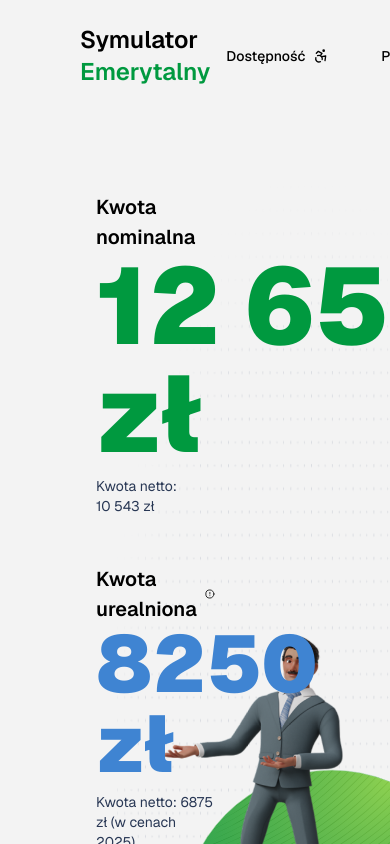
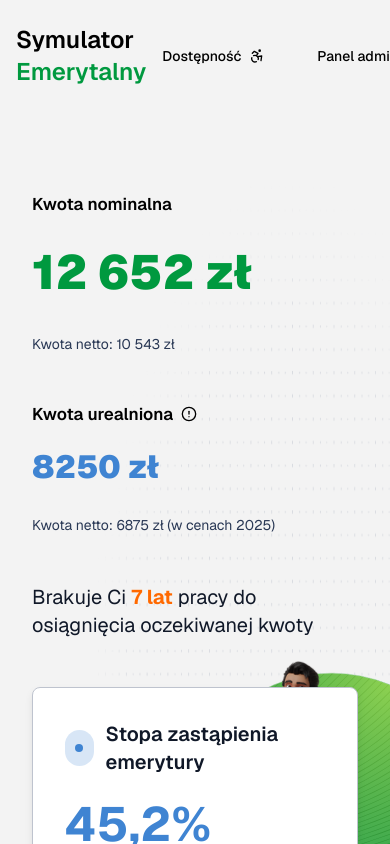
Before and after one commit to brazylijskiLuz/Web25, a Next.js app: page /results in a window 390 px wide. Shown: the top 844 px of the page. Built offline with nearby package versions, Linux system fonts and the light colour scheme.

Commit message:
feat: responsive

```diff
--- a/layout/avatar-background.tsx
+++ b/layout/avatar-background.tsx
@@ -1,8 +1,11 @@
 "use client";
+import React, { useEffect } from "react";
+import { useHideAvatarGraphics } from "@/hooks/useHideAvatarGraphics";
 import Image from "next/image";
 import { cva } from "class-variance-authority";
 import { cn } from "@/lib/utils";
 import useAvatar from "@/stores/useAvatar";
+import { useAvatarGraphics } from "@/stores/useAvatarGraphics";
 
 interface AvatarBackgroundProps {
   children?: React.ReactNode;
@@ -283,15 +286,29 @@ const getAssistantImagePath = (
 };
 
 export const AvatarBackground = ({ children }: AvatarBackgroundProps) => {
-  const avatar = useAvatar();
+  const { avatarSize, setAvatarSize, ...avatarRest } = useAvatar();
+  const { hidden } = useAvatarGraphics();
+
+  useEffect(() => {
+    const updateSize = () => {
+      const h = window.innerHeight;
+      const newSize = h < 600 ? "small" : h < 900 ? "medium" : "large";
+      if (newSize !== avatarSize) {
+        setAvatarSize(newSize as any);
+      }
+    };
+    updateSize();
+    window.addEventListener("resize", updateSize);
+    return () => window.removeEventListener("resize", updateSize);
+  }, [avatarSize, setAvatarSize]);
 
   return (
     <div>
       <div
         className={cn(
           patternVariants({
-            position: avatar.avatarPosition,
-            size: avatar.avatarSize,
+            position: avatarRest.avatarPosition,
+            size: avatarSize,
           })
         )}
       >
@@ -300,11 +317,13 @@ export const AvatarBackground = ({ children }: AvatarBackgroundProps) => {
 
       <div className="relative z-10 flex">{children}</div>
 
+      {!hidden && (
+        <>
           <div
             className={cn(
               circlePositionVariants({
-            position: avatar.avatarPosition,
-            size: avatar.avatarSize,
+                position: avatarRest.avatarPosition,
+                size: avatarSize,
               })
             )}
           >
@@ -319,19 +338,21 @@ export const AvatarBackground = ({ children }: AvatarBackgroundProps) => {
           <div
             className={cn(
               assistantVariants({
-            position: avatar.avatarPosition,
-            size: avatar.avatarSize,
+                position: avatarRest.avatarPosition,
+                size: avatarSize,
               })
             )}
           >
             <Image
-          src={getAssistantImagePath(avatar.avatarAssistant)}
+              src={getAssistantImagePath(avatarRest.avatarAssistant)}
               alt="assistant"
               fill
               style={{ objectFit: "contain" }}
               priority
             />
           </div>
+        </>
+      )}
     </div>
   );
 };
--- a/src/app/layout.tsx
+++ b/src/app/layout.tsx
@@ -31,7 +31,7 @@ export default function RootLayout({
   return (
     <html lang="pl">
       <body
-        className={`${geistSans.variable} ${geistMono.variable} font-sans antialiased px-20`}
+        className={`${geistSans.variable} ${geistMono.variable} font-sans antialiased px-4 lg:px-20`}
       >
         <AccessibilityProvider>
           <SkipLink />
--- a/src/app/page.tsx
+++ b/src/app/page.tsx
@@ -5,10 +5,12 @@ import { Title } from "@/components/onboarding/title";
 import { StaticChat } from "@/components/onboarding/static-chat";
 import useAvatar from "@/stores/useAvatar";
 import { useRouter } from "next/navigation";
+import { useHideAvatarGraphics } from "@/hooks/useHideAvatarGraphics";
 
 export default function Home() {
   const { setAvatarPosition, setAvatarAssistant, setAvatarSize } = useAvatar();
   const router = useRouter();
+  useHideAvatarGraphics(450, true);
   const [isHidden, setIsHidden] = useState(false);
   const [showNewContent, setShowNewContent] = useState(false);
   const [animationFinished, setAnimationFinished] = useState(false);
--- a/src/app/results/page.tsx
+++ b/src/app/results/page.tsx
@@ -2,6 +2,7 @@
 import { AlertCircle } from "lucide-react";
 import useAvatar from "@/stores/useAvatar";
 import { useEffect } from "react";
+import { useHideAvatarGraphics } from "@/hooks/useHideAvatarGraphics";
 
 interface ScenariuszDluzszejPracy {
   dodatkowe_lata: number;
@@ -64,6 +65,8 @@ const formatDecimal = (value: number, decimals = 1): string => {
 
 const Results = () => {
   const { setAvatarPosition, setAvatarAssistant, setAvatarSize } = useAvatar();
+  // hide assistant on medium screens
+  useHideAvatarGraphics(800, true);
 
   useEffect(() => {
     setAvatarPosition("right");
@@ -120,9 +123,11 @@ const Results = () => {
 
   return (
     <div className="mt-20 flex w-full px-4 pb-10">
-      <div className="w-[60%]">
-        <label className="text-[20px] font-semibold">Kwota nominalna</label>
-        <h1 className="text-[108px] font-black leading-[108px] text-primary">
+      <div className="w-full md:w-[60%]">
+        <label className="text-[17px] md:text-[20px] font-semibold">
+          Kwota nominalna
+        </label>
+        <h1 className="text-[48px] lg:text-[108px] font-black leading-[108px] text-primary">
           {formatCurrency(data.emerytura_nominalna_miesieczna_brutto)} zł
         </h1>
         <p className="text-sm text-muted-foreground mt-2">
@@ -131,10 +136,12 @@ const Results = () => {
         </p>
 
         <label className="flex items-center gap-2 mt-12">
-          <p className="text-[20px] font-semibold">Kwota urealniona</p>
+          <p className="text-[17px] md:text-[20px] font-semibold">
+            Kwota urealniona
+          </p>
           <AlertCircle className="w-4 h-4" />
         </label>
-        <h2 className="font-black text-[80px] text-chart-1 leading-[80px]">
+        <h2 className="font-black text-[32px] lg:text-[80px] text-chart-1 leading-[80px]">
           {formatCurrency(data.emerytura_urealniona_miesieczna_brutto)} zł
         </h2>
         <p className="text-sm text-muted-foreground mt-2">
@@ -154,8 +161,8 @@ const Results = () => {
         {/* Stopa zastąpienia emerytury */}
         <div className="mt-12 bg-white p-8 rounded-lg border shadow-sm">
           <div className="flex items-center gap-3 mb-6">
-            <div className="w-8 h-8 bg-chart-1/20 rounded-full flex items-center justify-center">
-              <div className="w-2 h-2 bg-chart-1 rounded-full"></div>
+            <div className="md:w-8 w-9 h-9 md:h-8 bg-chart-1/20 rounded-full flex items-center justify-center">
+              <div className="w-2 h-2 md:w-2 md:h-2 bg-chart-1 rounded-full"></div>
             </div>
             <h3 className="text-xl font-semibold text-gray-900">
               Stopa zastąpienia emerytury
@@ -166,9 +173,9 @@ const Results = () => {
             <span className="text-5xl font-bold text-chart-1">
               {formatDecimal(data.stopa_zastapienia_procent)}%
             </span>
-            <div className="w-6 h-6 bg-chart-1/20 rounded-full flex items-center justify-center">
+            {/* <div className="w-6 h-6 bg-chart-1/20 rounded-full flex items-center justify-center">
               <div className="w-2 h-2 bg-chart-1 rounded-full"></div>
-            </div>
+            </div> */}
           </div>
 
           {/* Progress bar */}
@@ -185,7 +192,7 @@ const Results = () => {
         {/* Wartość emerytury bez uwzględnienia okresu chorobowego */}
         <div className="mt-8 bg-white p-8 rounded-lg border shadow-sm">
           <div className="flex items-center gap-3 mb-6">
-            <div className="w-8 h-8 bg-chart-1/20 rounded-full flex items-center justify-center">
+            <div className="md:w-8 w-9 h-9 md:h-8 bg-chart-1/20 rounded-full flex items-center justify-center">
               <div className="w-2 h-2 bg-chart-1 rounded-full"></div>
             </div>
             <h3 className="text-xl font-semibold text-gray-900">
@@ -221,7 +228,7 @@ const Results = () => {
         {/* Różnica wysokości składki */}
         <div className="mt-8 bg-white p-8 rounded-lg border shadow-sm">
           <div className="flex items-center gap-3 mb-6">
-            <div className="w-8 h-8 bg-chart-1/20 rounded-full flex items-center justify-center">
+            <div className="md:w-8 w-9 h-9 md:h-8 bg-chart-1/20 rounded-full flex items-center justify-center">
               <div className="w-2 h-2 bg-chart-1 rounded-full"></div>
             </div>
             <h3 className="text-xl font-semibold text-gray-900">
@@ -230,7 +237,7 @@ const Results = () => {
             </h3>
           </div>
 
-          <div className="overflow-hidden border border-gray-200 rounded-lg">
+          <div className="overflow-y-hidden overflow-x-auto border border-gray-200 rounded-lg">
             <table className="w-full">
               <thead className="bg-gray-50">
                 <tr>
@@ -328,7 +335,7 @@ const Results = () => {
         {/* Różnica wygenerowanej emerytury */}
         <div className="mt-8 bg-white p-8 rounded-lg border shadow-sm">
           <div className="flex items-center gap-3 mb-6">
-            <div className="w-8 h-8 bg-chart-1/20 rounded-full flex items-center justify-center">
+            <div className="md:w-8 w-9 h-9 md:h-8 bg-chart-1/20 rounded-full flex items-center justify-center">
               <div className="w-2 h-2 bg-chart-1 rounded-full"></div>
             </div>
             <h3 className="text-xl font-semibold text-gray-900">
@@ -365,7 +372,7 @@ const Results = () => {
         {data.wplyw_przerw && (
           <div className="mt-8 bg-white p-8 rounded-lg border shadow-sm">
             <div className="flex items-center gap-3 mb-6">
-              <div className="w-8 h-8 bg-secondary rounded-full flex items-center justify-center">
+              <div className="md:w-8 w-9 h-9 md:h-8 bg-secondary rounded-full flex items-center justify-center">
                 <div className="w-2 h-2 bg-secondary-foreground rounded-full"></div>
               </div>
               <h3 className="text-xl font-semibold text-gray-900">
@@ -408,7 +415,7 @@ const Results = () => {
         {data.komunikaty && data.komunikaty.length > 0 && (
           <div className="mt-8 bg-white p-8 rounded-lg border shadow-sm">
             <div className="flex items-center gap-3 mb-6">
-              <div className="w-8 h-8 bg-secondary rounded-full flex items-center justify-center">
+              <div className="md:w-8 w-9 h-9 md:h-8 bg-secondary rounded-full flex items-center justify-center">
                 <div className="w-2 h-2 bg-secondary-foreground rounded-full"></div>
               </div>
               <h3 className="text-xl font-semibold text-gray-900">
--- a/src/components/onboarding/results.tsx
+++ b/src/components/onboarding/results.tsx
@@ -1,3 +1,4 @@
+"use client";
 import { AlertCircle } from "lucide-react";
 
 interface ScenariuszDluzszejPracy {
--- a/src/components/onboarding/static-chat.tsx
+++ b/src/components/onboarding/static-chat.tsx
@@ -1,5 +1,6 @@
 import { cn } from "@/lib/utils";
 import { useState, useEffect, useRef, useMemo } from "react";
+import { useHideAvatarGraphics } from "@/hooks/useHideAvatarGraphics";
 import { Message } from "./message";
 import { Button } from "@/components/ui/button";
 import { Input } from "@/components/ui/input";
@@ -188,6 +189,9 @@ export const StaticChat = ({
   showNewContent,
   onResultsReceived,
 }: StaticChatProps) => {
+  console.log(showNewContent, "show");
+  // Hide avatar graphics on small screens while chat active
+  useHideAvatarGraphics(800, showNewContent);
   const [messages, setMessages] = useState<MessageData[]>([]);
   const [userInput, setUserInput] = useState("");
   const [botPending, setBotPending] = useState(false);
--- a/src/components/ui/input.tsx
+++ b/src/components/ui/input.tsx
@@ -8,7 +8,7 @@ function Input({ className, type, ...props }: React.ComponentProps<"input">) {
       type={type}
       data-slot="input"
       className={cn(
-        "file:text-foreground placeholder:text-gray-400 dark:placeholder:text-gray-500 selection:bg-primary selection:text-primary-foreground dark:bg-input/30 border-input h-9 w-full min-w-0 rounded-md border bg-transparent px-3 py-1 text-base shadow-xs transition-[color,box-shadow] outline-none file:inline-flex file:h-7 file:border-0 file:bg-transparent file:text-sm file:font-medium disabled:pointer-events-none disabled:cursor-not-allowed disabled:opacity-50 md:text-sm",
+        "file:text-foreground max-w-full placeholder:text-gray-400 dark:placeholder:text-gray-500 selection:bg-primary selection:text-primary-foreground dark:bg-input/30 border-input h-9 w-full min-w-0 rounded-md border bg-transparent px-3 py-1 text-base shadow-xs transition-[color,box-shadow] outline-none file:inline-flex file:h-7 file:border-0 file:bg-transparent file:text-sm file:font-medium disabled:pointer-events-none disabled:cursor-not-allowed disabled:opacity-50 md:text-sm",
         "focus-visible:border-ring focus-visible:ring-ring/50 focus-visible:ring-[3px] m-1",
         "aria-invalid:ring-destructive/20 dark:aria-invalid:ring-destructive/40 aria-invalid:border-destructive",
         className
--- /dev/null
+++ b/src/hooks/useHideAvatarGraphics.ts
@@ -0,0 +1,22 @@
+import { useEffect } from "react";
+import { useAvatarGraphics } from "@/stores/useAvatarGraphics";
+
+/**
+ * Hook controlling avatar graphics visibility.
+ * @param threshold viewport height in px below which graphics are hidden.
+ */
+export function useHideAvatarGraphics(threshold: number = 800, enabled = true) {
+  const { hide, show } = useAvatarGraphics();
+
+  useEffect(() => {
+    if (!enabled) return;
+    const check = () => {
+      const shouldHide = window.innerHeight <= threshold;
+      if (shouldHide) hide();
+      else show();
+    };
+    check();
+    window.addEventListener("resize", check);
+    return () => window.removeEventListener("resize", check);
+  }, [enabled, threshold, hide, show]);
+}
--- /dev/null
+++ b/src/stores/useAvatarGraphics.ts
@@ -0,0 +1,13 @@
+import { create } from "zustand";
+
+interface AvatarGraphicsStore {
+  hidden: boolean;
+  hide: () => void;
+  show: () => void;
+}
+
+export const useAvatarGraphics = create<AvatarGraphicsStore>((set) => ({
+  hidden: false,
+  hide: () => set({ hidden: true }),
+  show: () => set({ hidden: false }),
+}));
```
Lines whose indentation alone changed are shown as unchanged.
